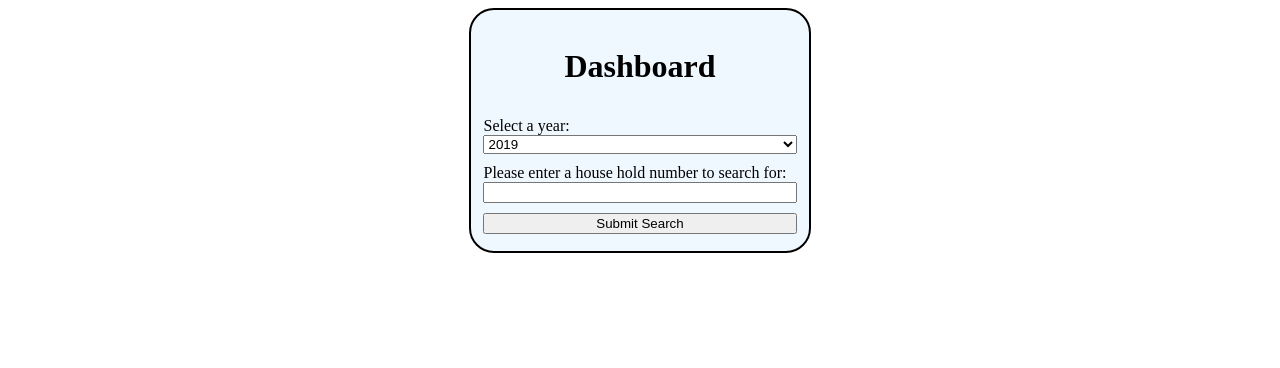
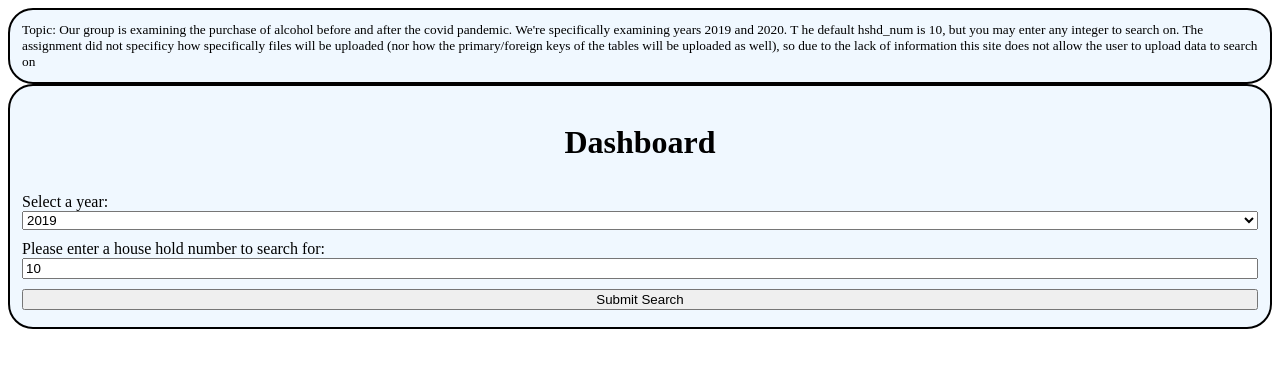
Before and after one commit to welagejl1684/cloudComputingFinalProject, a Flask app: page /dashboard in a window 1280 px wide. Shown: the top 368 px of the page. Run offline with Flask 2, Linux system fonts and the light colour scheme.

Commit message:
adding text

```diff
--- a/static/css/styles.css
+++ b/static/css/styles.css
@@ -24,7 +24,7 @@ table {
 }
 
 .data-pull-table {
-    overflow-y: scroll;
+    overflow: scroll;
     height: 300px;
     display: block;
 }
--- a/templates/dashboard.html
+++ b/templates/dashboard.html
@@ -6,6 +6,18 @@
   </head>
   <body>
     <div class="dashboard">
+      <div class="flex-container"
+    <div class="flex-item header">
+      <small> Topic: Our group is examining the purchase of alcohol before
+      and after the covid pandemic. We're
+      specifically examining years 2019 and 2020. T
+      he default hshd_num is 10, but you may enter any integer to
+        search on. The assignment did not specificy how specifically
+        files will be uploaded (nor how the primary/foreign keys of the
+          tables will be uploaded as well), so due to the lack of information
+        this site does not allow the user to upload data to search on</small>
+        </div>
+    </div>
       <form action="/dashboard_results" method="POST">
         <div class="flex-container">
           <div class="flex-item header">
@@ -20,7 +32,7 @@
           </div>
           <div class="flex-item">
             <label>Please enter a house hold number to search for:</label>
-            <input type="text" name="hshd_num" required>
+            <input type="text" name="hshd_num" value="10" required>
           </div>
           <div class="flex-item">
             <button id="submit" type="submit">Submit Search</button>
```
